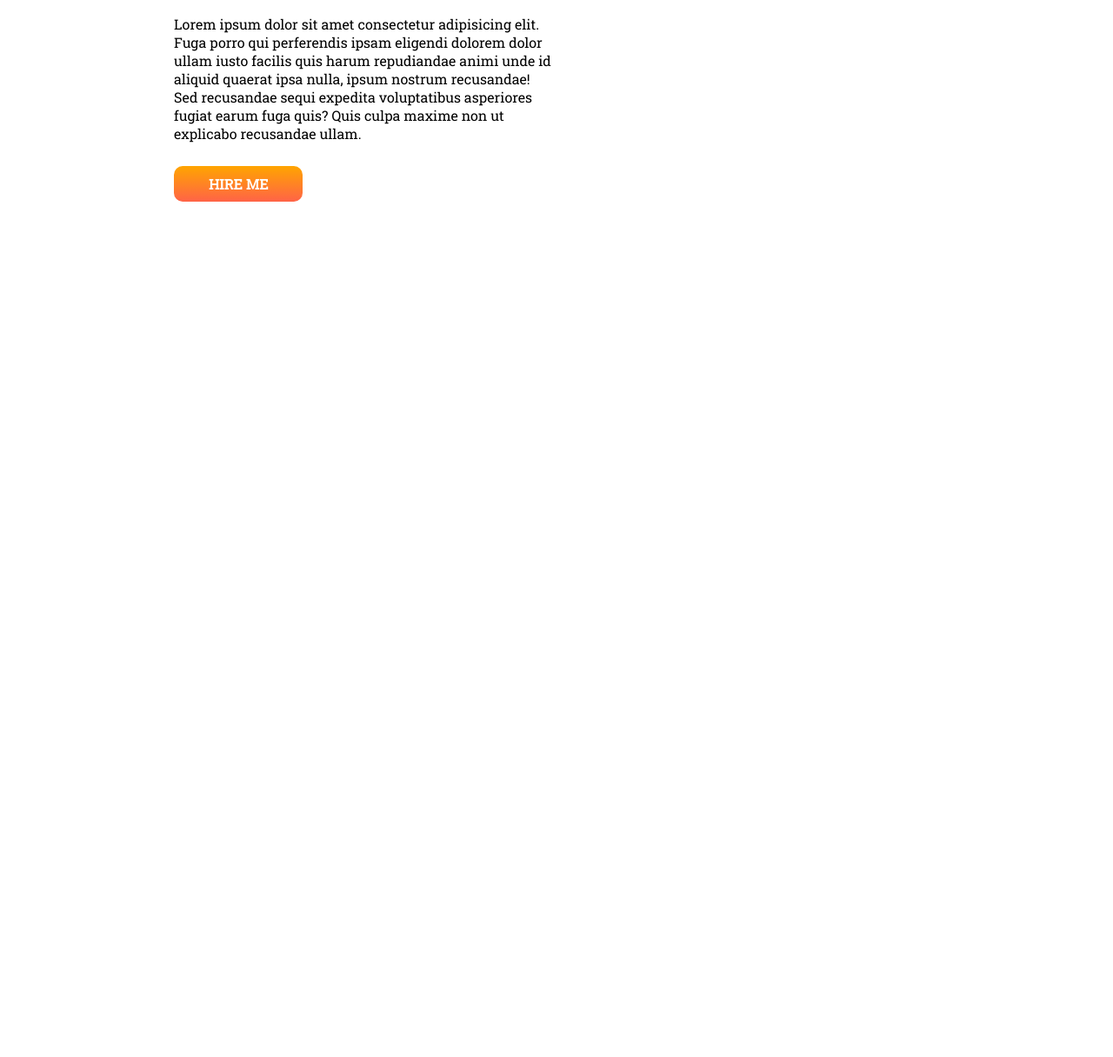
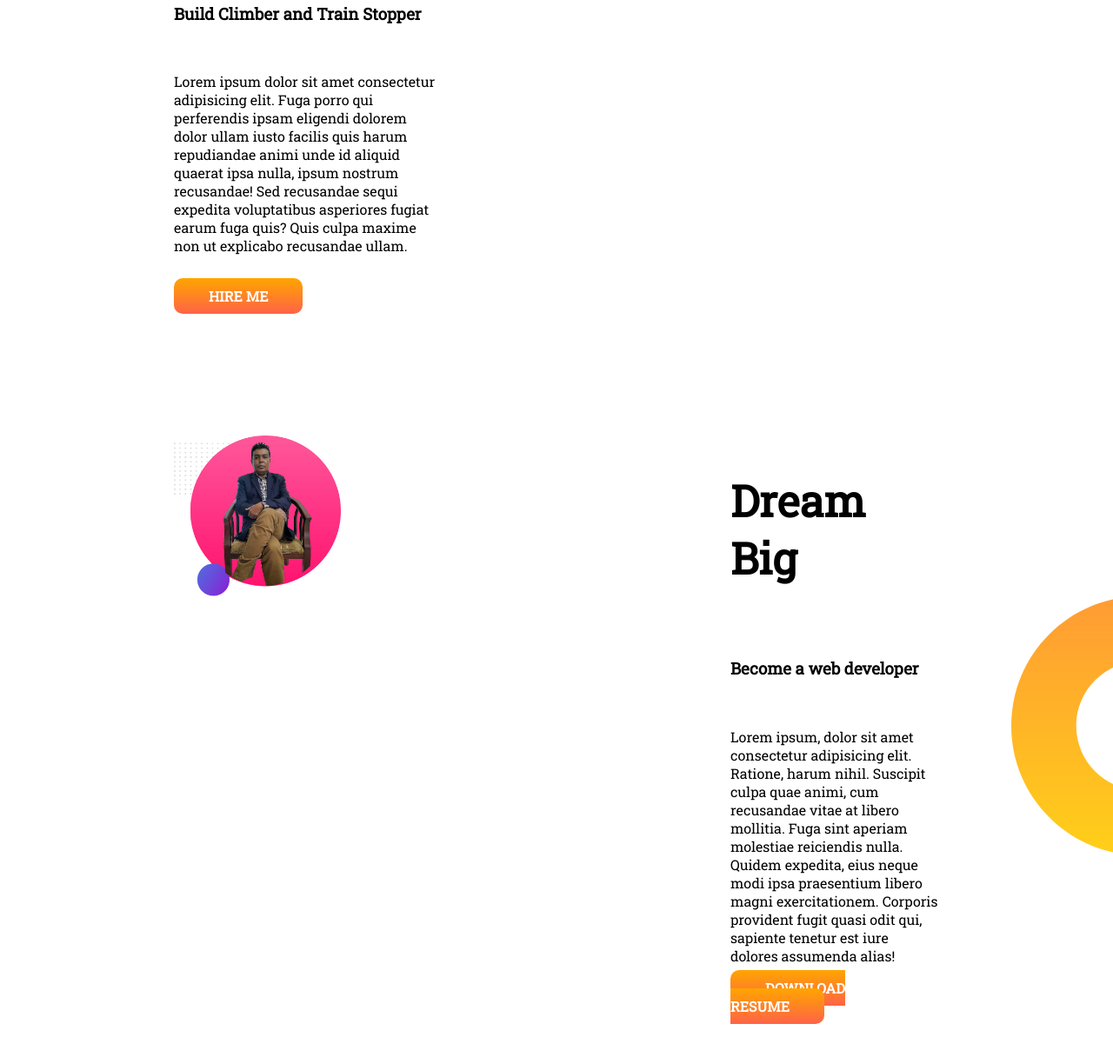
Before and after one commit to arifuzzaman1978/developer-portfolio, a plain HTML site: page index.html in a window 1280 px wide. Shown: the part 488-1704 px from the top of the page at 87% size. Before the commit the page ends 800 px from the top, so only its background shows below. Drawn offline with Linux system fonts and the light colour scheme.

Commit message:
dream added

```diff
--- a/index.html
+++ b/index.html
@@ -26,5 +26,19 @@
   </div>
   <div class="half-width"><img src="img/arhaan.jpg" alt="arhaan pic"></div>
  </section>
+ <section class="dream-big">
+  <div class="half-width">
+    <img src="img/arif.jpg" alt="arif pic">
+  </div>
+  <div class="half-width">
+    <h1>Dream Big</h1>
+    <br>
+    <h3>Become a web developer</h3>
+    <br>
+    <p>Lorem ipsum, dolor sit amet consectetur adipisicing elit. Ratione, harum nihil. Suscipit culpa quae animi, cum recusandae vitae at libero mollitia. Fuga sint aperiam molestiae reiciendis nulla. Quidem expedita, eius neque modi ipsa praesentium libero magni exercitationem. Corporis provident fugit quasi odit qui, sapiente tenetur est iure dolores assumenda alias!</p>
+    <a class="link-button" target="_blank"href="http://www.whitepagecommunications.com.bd/">DOWNLOAD RESUME</a>
+  </div>
+
+ </section>
 </body>
 </html>
--- a/style.css
+++ b/style.css
@@ -10,10 +10,12 @@
  }
  section{
   display: flex;
+  margin-bottom: 150px;
  }
  .half-width{
   width: 50%;
   padding-left: 200px;
+  padding-right: 200px;
 
  }
  .half-width img{
@@ -31,3 +33,8 @@
   background-image: url(img/top-banner.png);
   background-repeat: no-repeat;
  }
+.dream-big{
+  background-image: url(img/dream-bg.png);
+  background-repeat: no-repeat;
+  background-position: right;
+}
```
